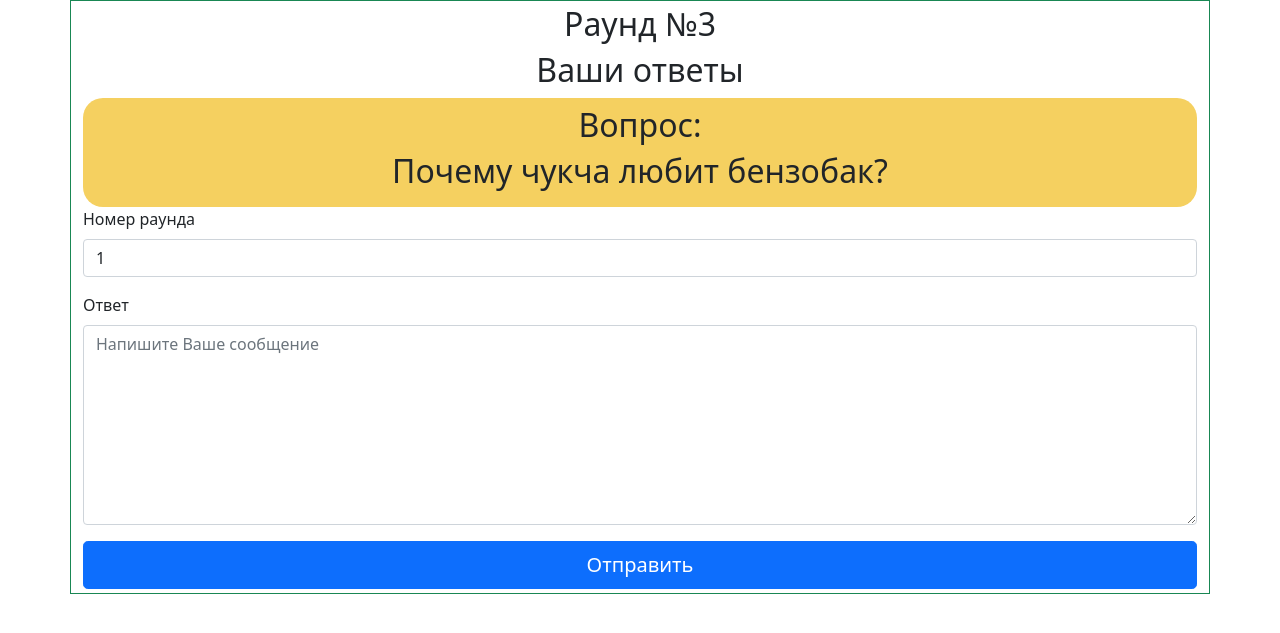
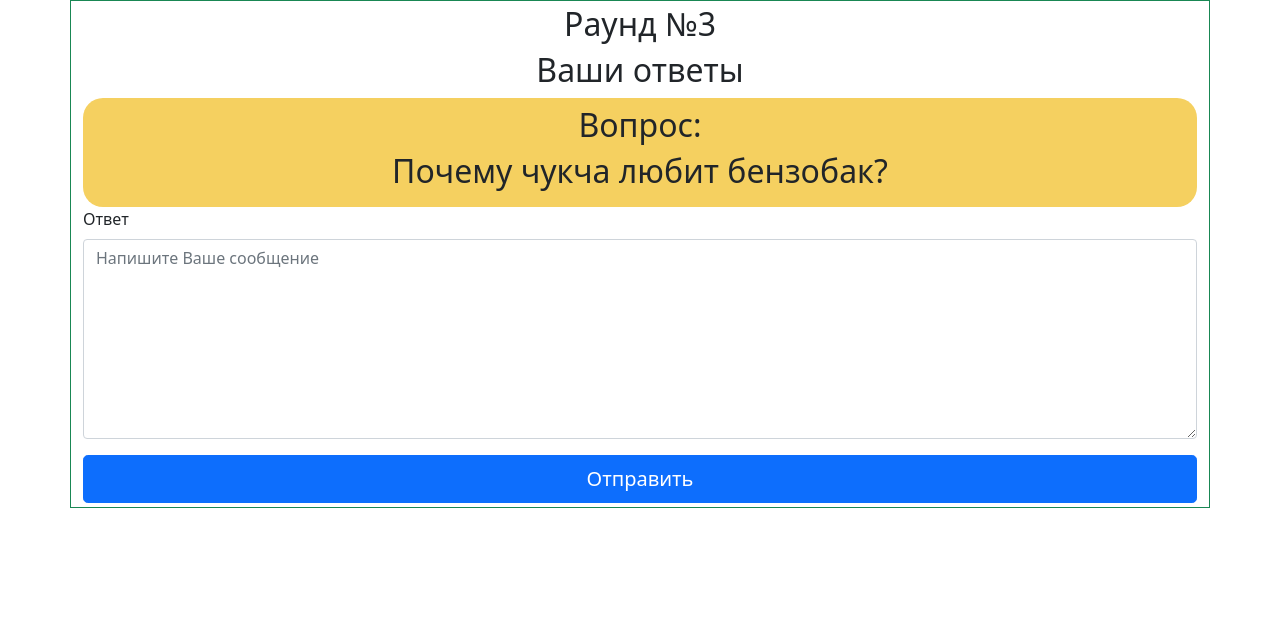
Before and after one commit to bd240897/Dmitriibox, a Django app: page /room/typing/ in a window 1280 px wide. Shown: the top 633 px of the page. Run offline with Django 4.2, Linux system fonts and the light colour scheme; data comes from the database, SQL or seed files in the repository.

Commit message:
fixed round, now you can game inf rounds

```diff
--- a/game_1/forms.py
+++ b/game_1/forms.py
@@ -36,9 +36,8 @@ class AnswerForm(forms.ModelForm):
                        "placeholder": "Напишите номер раунда",}
 
         model = AnswerPlayers
-        fields = ('answer', 'round')
+        fields = ('answer',)
         widgets = {
-            'round': forms.NumberInput(attrs=param_round),
             'answer': forms.Textarea(attrs=parm_answer)
         }
 #
--- a/game_1/logic.py
+++ b/game_1/logic.py
@@ -5,6 +5,10 @@ from game_1.models import GameRoom, Players
 
 TEMP_CODE_ROOM = "SQPQ"
 TEMP_NAME_USER = "Dima"
+
+
+class SupportFunction:
+    pass
 
 
 def create_room(room_code=TEMP_CODE_ROOM):
@@ -48,13 +52,15 @@ def is_room_exist(room_code = TEMP_CODE_ROOM):
         return True
 
 def is_user_in_room(user, room_code=TEMP_CODE_ROOM):
-    current_room = GameRoom.objects.get(room_code=room_code)
-    # players_room_in_room = False
-    # is_room_exist()
-    # print(current_room.players_set.filter(player_in_room=user))
+
     if is_room_exist():
+        current_room = GameRoom.objects.get(room_code=room_code)
         players_room_in_room = current_room.players_set.filter(player_in_room=user)
     return bool(players_room_in_room)
+
+def get_current_room(room_code=TEMP_CODE_ROOM):
+    if is_room_exist():
+        return GameRoom.objects.get(room_code=room_code)
 
 class RounMdixin:
     """Получим текущий раунд"""
--- a/game_1/models.py
+++ b/game_1/models.py
@@ -31,7 +31,7 @@ class AnswerPlayers(models.Model):
     # увеличивается каждый раунд
     player = models.ForeignKey('Players', on_delete=models.CASCADE, blank=True, null=True)
     answer = models.TextField(blank=True, null=True)
-    round = models.IntegerField(blank=True, default=1)
+    round_of_answer = models.IntegerField(blank=True, default=1)
 
     def __str__(self):
         return str(self.player) + "_AnswerPlayers"
--- a/game_1/templates/game_1/room/result_room.html
+++ b/game_1/templates/game_1/room/result_room.html
@@ -25,7 +25,7 @@
             </div>
 
             <div class="results_to_end">
-                <a href="{% url 'typing_room' %}?nexround=1" class="answer_link btn btn-primary alredy_done__link" >Следующий раунд</a>
+                <a href="{% url 'result_room' %}?nexround=1" class="answer_link btn btn-primary alredy_done__link" >Следующий раунд</a>
             </div>
             <div class="results_to_end">
                 <a href="{% url 'main_room' %}?gameover=1" class="answer_link btn btn-primary alredy_done__link" >Закончить игру</a>
--- a/game_1/templates/game_1/room/typing_room.html
+++ b/game_1/templates/game_1/room/typing_room.html
@@ -20,10 +20,10 @@
             </div>
 
             <form method="post">
-                <div class="mb-3">
-                    <label for="round" class="form-label">Номер раунда</label>
-                    {{ form.round }}
-                </div>
+{#                <div class="mb-3">#}
+{#                    <label for="round" class="form-label">Номер раунда</label>#}
+{#                    {{ form.round }}#}
+{#                </div>#}
                 <div class="mb-3">
                     <label for="answer" class="form-label">Ответ</label>
                     {{ form.answer }}
--- a/game_1/views.py
+++ b/game_1/views.py
@@ -148,6 +148,7 @@ class TypingRoomView(RounMdixin, CreateView):
         current_user = self.request.user
         current_room = GameRoom.objects.get(room_code=TEMP_CODE_ROOM)
         current_player = current_room.players_set.filter(player_in_room=current_user).last()
+        current_round = get_current_room().round
 
         # MY EXCEPTION
         if not current_player:
@@ -155,20 +156,12 @@ class TypingRoomView(RounMdixin, CreateView):
 
         AnswerPlayers.objects.create(player=current_player,
                                      answer=form.cleaned_data.get("answer"),
-                                     round=1
-                                     )
+                                     round_of_answer=current_round)
 
         return redirect('waiting_typing_room') #super().form_valid(form)
 
     def get_success_url(self):
         return reverse_lazy('waiting_typing_room')
-
-    def get_context_data(self, **kwargs):
-        context = super().get_context_data(**kwargs)
-        param_request_nextround = self.request.GET.get("nexround", 0)
-        if param_request_nextround:
-            extra_context = next_round()
-        return context
 
 class WaitingTypingRoomView(TemplateView):
     """Ждем всех игроков после typing"""
@@ -177,8 +170,8 @@ class WaitingTypingRoomView(TemplateView):
 
     def get_context_data(self, **kwargs):
         context = super().get_context_data(**kwargs)
-
-        context['players'] = AnswerPlayers.objects.filter(answer__isnull=False).filter(player__parent_room__room_code=TEMP_CODE_ROOM, round=1)
+        current_round = get_current_room().round
+        context['players'] = AnswerPlayers.objects.filter(answer__isnull=False).filter(round_of_answer=current_round).filter(player__parent_room__room_code=TEMP_CODE_ROOM)
         return context
 
 
@@ -189,6 +182,13 @@ class ResultRoomView(ListView):
     context_object_name = 'players'
 
     def get_queryset(self):
+        current_round = get_current_room().round
+        select = AnswerPlayers.objects.filter(answer__isnull=False).filter(round_of_answer=current_round).filter(player__parent_room__room_code=TEMP_CODE_ROOM,)
+        return select
 
-        select = AnswerPlayers.objects.filter(answer__isnull=False).filter(player__parent_room__room_code=TEMP_CODE_ROOM, round=1)
-        return select
+    def get(self, *args, **kwargs):
+        param_request_nextround = self.request.GET.get("nexround", 0)
+        if param_request_nextround:
+            extra_context = next_round()
+            return redirect("typing_room")
+        return super().get(self, *args, **kwargs)
```
Also changed, not shown: db.sqlite3.
